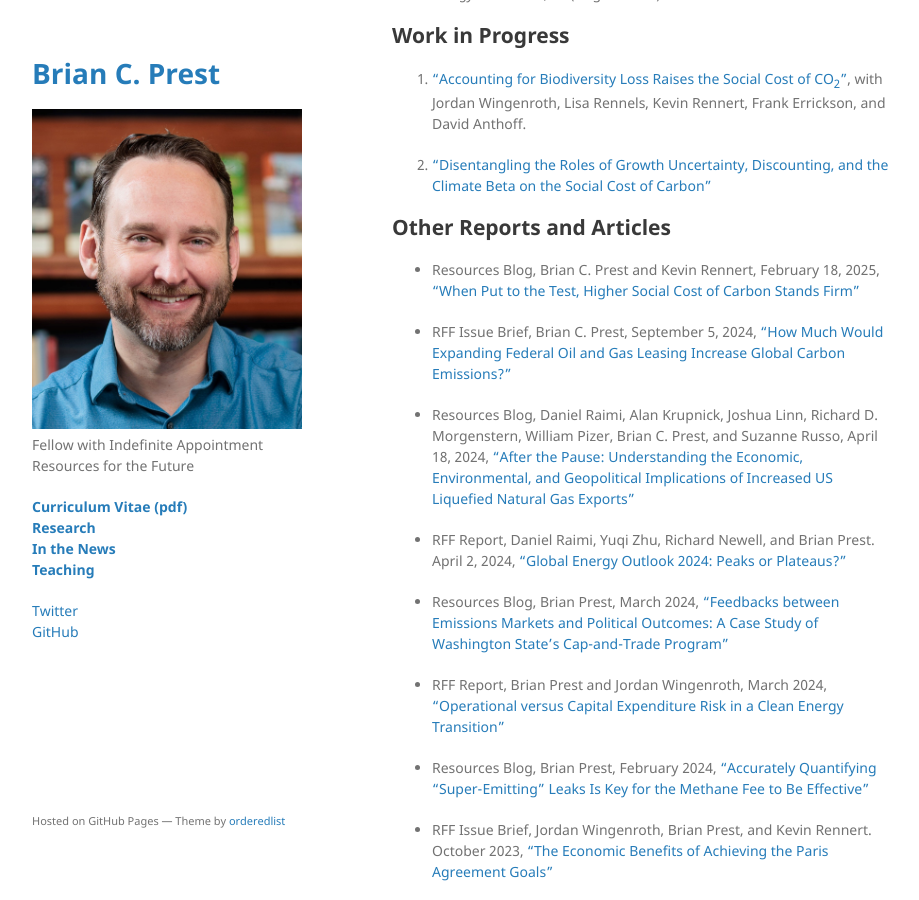
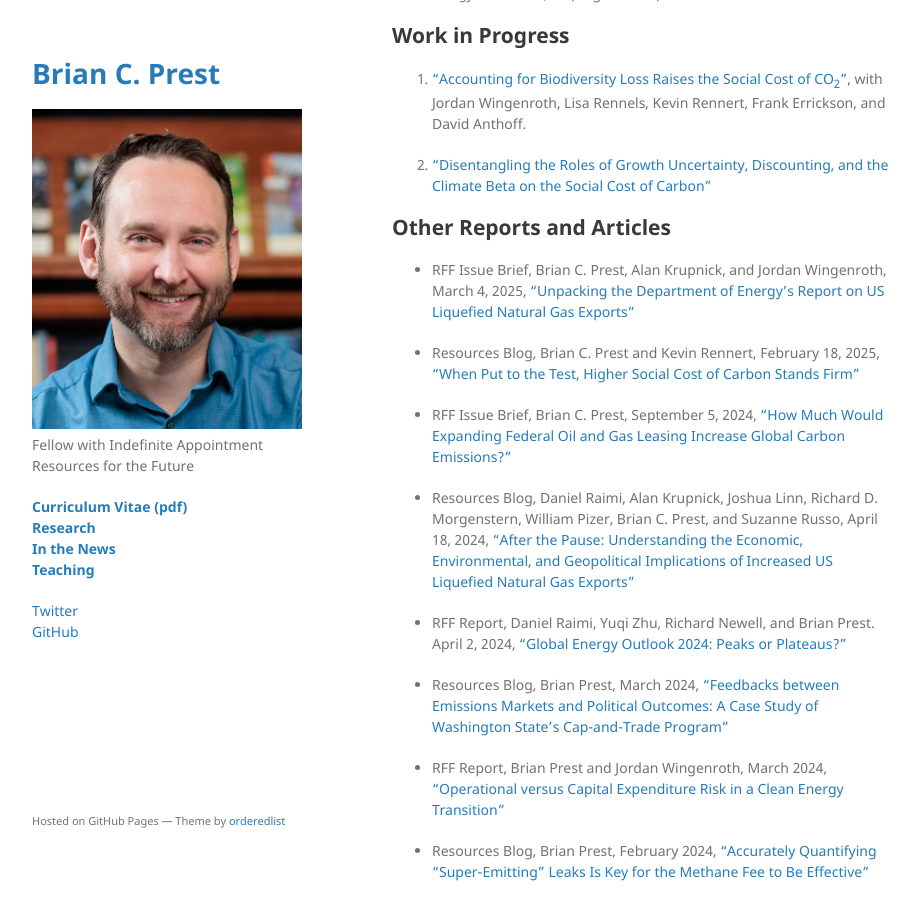
Before and after one commit to bprest/bprest.github.io, a Jekyll site: the page built from research.md, in a window 1280 px wide and 900 px high, scrolled down 1943 px. Shown: the whole window, without its empty margins (178-1097 px from the left). Built offline with Jekyll 4.4.1, drawn with Linux system fonts in a browser that asks for light colours; our own code applies the rules of GitHub Pages for plain Markdown files.

Commit message:
add LNG issue brief

```diff
--- a/research.md
+++ b/research.md
@@ -56,6 +56,8 @@ DOI: 10.1126/science.adi5943.
 -->
 
 ## Other Reports and Articles
+
+* RFF Issue Brief, Brian C. Prest, Alan Krupnick, and Jordan Wingenroth, March 4, 2025, ["Unpacking the Department of Energy’s Report on US Liquefied Natural Gas Exports"](https://www.rff.org/publications/issue-briefs/unpacking-the-department-of-energys-report-on-us-liquefied-natural-gas-exports/)
 
 * Resources Blog, Brian C. Prest and Kevin Rennert, February 18, 2025, ["When Put to the Test, Higher Social Cost of Carbon Stands Firm"](https://www.resources.org/common-resources/when-put-to-the-test-higher-social-cost-of-carbon-stands-firm/)
 
```
